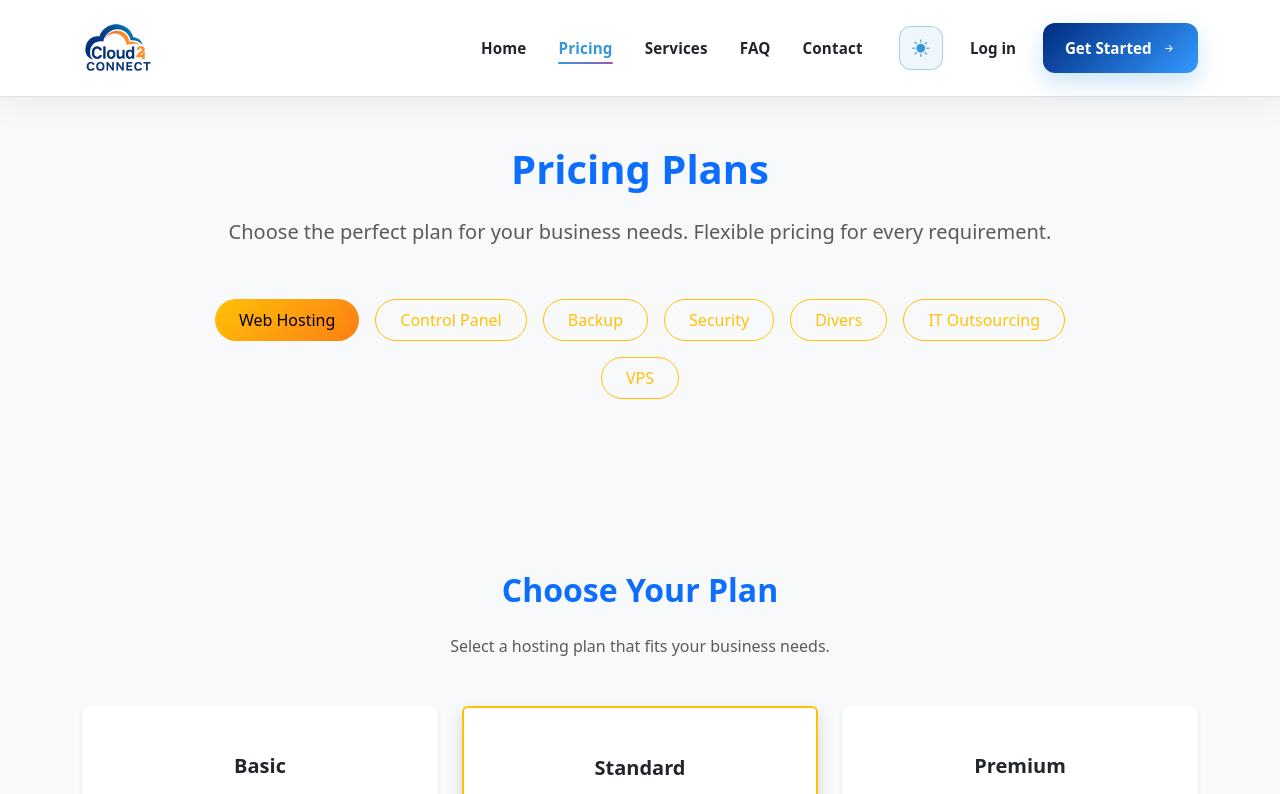
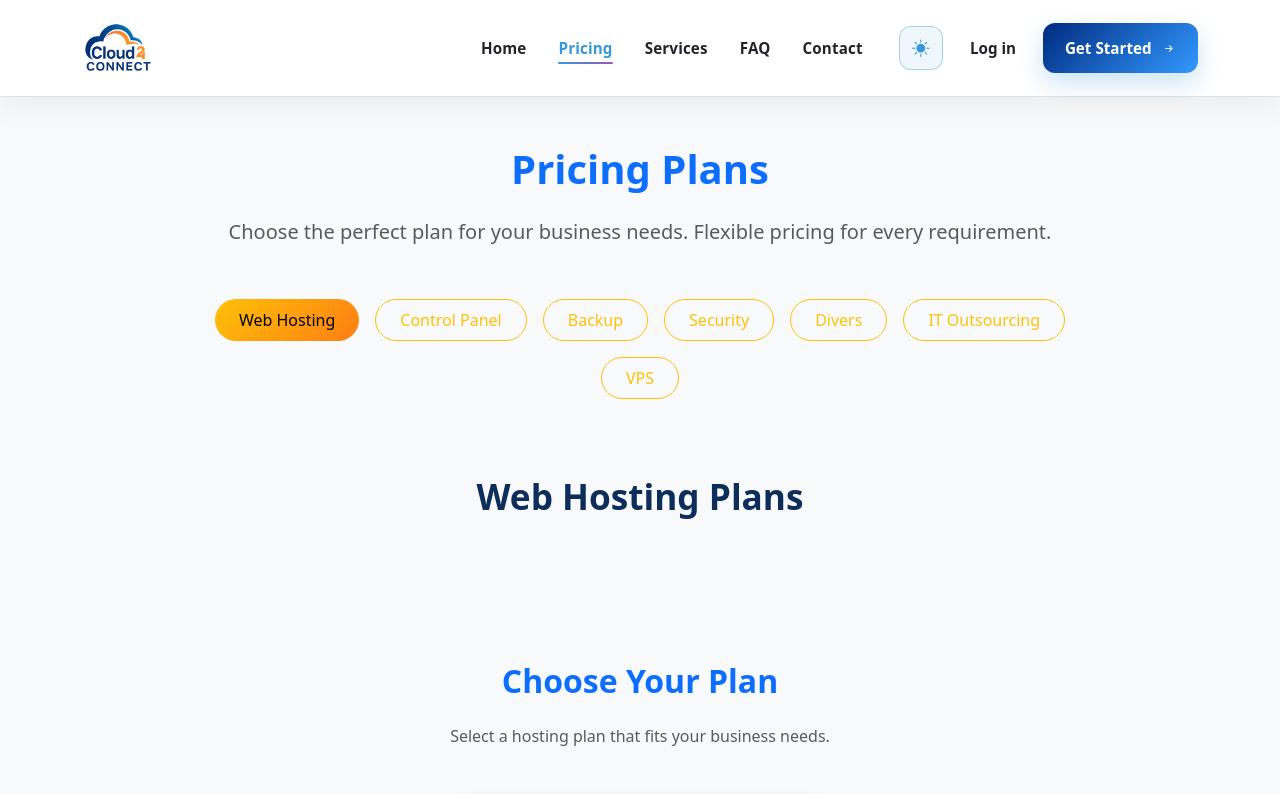
Before and after one commit to Moetaz-Maamouri/cloudconnect-angular, an Angular app: page /pricing in a window 1280 px wide. Shown: the top 794 px of the page. Built offline with nearby package versions, Linux system fonts and the light colour scheme.

Commit message:
titre-customer-pricings

```diff
--- a/src/app/components/customer-reviews/customer-reviews.css
+++ b/src/app/components/customer-reviews/customer-reviews.css
@@ -194,6 +194,18 @@
   margin: 0;
 }
 
+@keyframes fadeIn {
+  from {
+    opacity: 0;
+    transform: translateY(20px);
+  }
+  to {
+    opacity: 1;
+    transform: translateY(0);
+  }
+}
+
+
 @keyframes floatCard {
   0%, 100% {
     transform: translateY(0);
--- a/src/app/components/customer-reviews/customer-reviews.html
+++ b/src/app/components/customer-reviews/customer-reviews.html
@@ -1,8 +1,8 @@
-<div class="text-center mb-5">
-  <h2 class="section-title text-primary">What Our Customers Say</h2>
-  <p class="section-subtitle">Trusted by thousands of businesses worldwide</p>
-</div>
 <section class="customer-reviews-section">
+  <div class="text-center mb-5">
+    <h2 class="section-title text-primary">What Our Customers Say</h2>
+    <p class="section-subtitle">Trusted by thousands of businesses worldwide</p>
+  </div>
   <div class="particles-background">
     @for (i of [1,2,3,4,5,6,7,8,9,10,11,12,13,14,15]; track i) {
       <div class="particle"></div>
--- a/src/app/pages/pricing/pricing.css
+++ b/src/app/pages/pricing/pricing.css
@@ -113,3 +113,11 @@ h2 {
   border-color: #ffc107;
   box-shadow: 0 0 10px rgba(255, 193, 7, 0.4);
 }
+
+.pricing-title {
+  text-align: center;
+  font-size: 2.2rem;
+  font-weight: 700;
+  margin: 2rem 0 3rem;
+  color: var(--heading-color);
+}
--- a/src/app/pages/pricing/pricing.html
+++ b/src/app/pages/pricing/pricing.html
@@ -59,6 +59,9 @@
       </div>
     </div>
   </div>
+  <h2 class="pricing-title" *ngIf="activeCategory">
+    {{ getCategoryTitle() }}
+  </h2>
 </section>
 
 <app-web-hosting-plan *ngIf="activeCategory === 'web-hosting'"></app-web-hosting-plan>
--- a/src/app/pages/pricing/pricing.ts
+++ b/src/app/pages/pricing/pricing.ts
@@ -22,4 +22,17 @@ export class Pricing {
   setCategory(category: PricingCategory) {
     this.activeCategory = category;
   }
+  getCategoryTitle(): string {
+    switch (this.activeCategory) {
+      case 'web-hosting': return 'Web Hosting Plans';
+      case 'control-panel': return 'Control Panel Plans';
+      case 'vps': return 'VPS Hosting';
+      case 'divers': return 'Other Services';
+      case 'security': return 'Security Solutions';
+      case 'backup': return 'Backup Solutions';
+      case 'it-outsourcing': return 'IT Outsourcing Services';
+      default: return '';
+    }
+  }
+
 }
```
